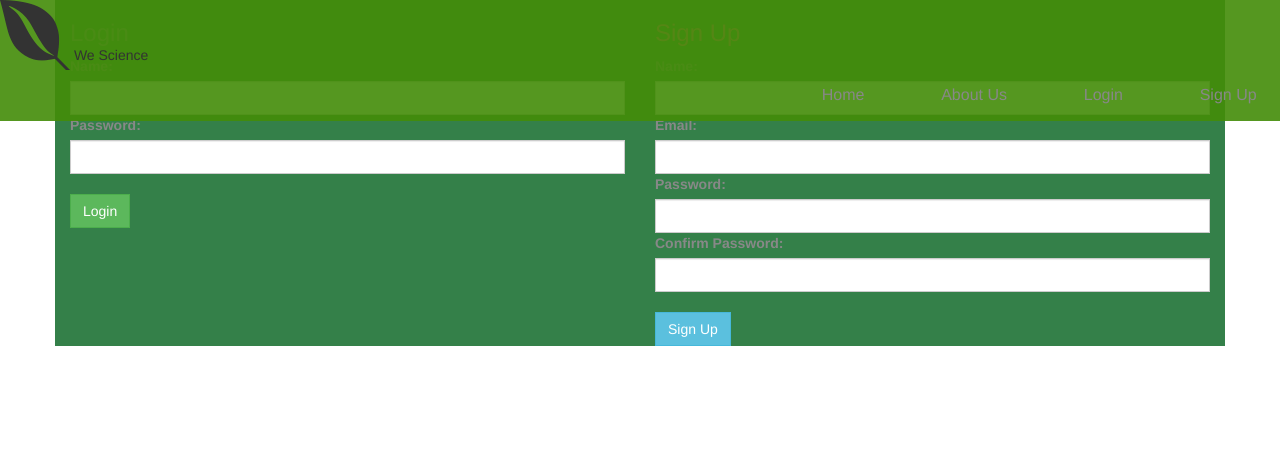
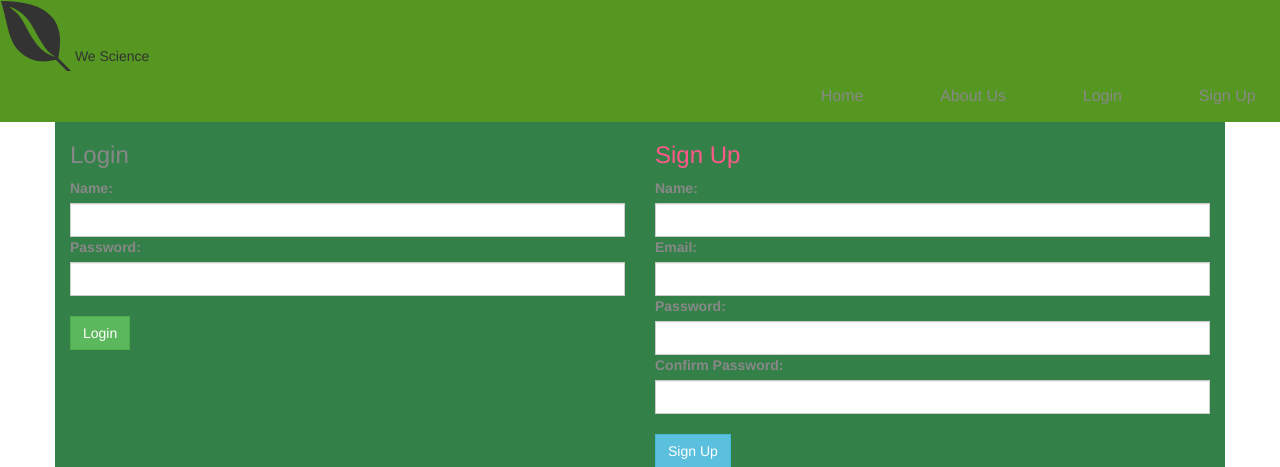
Before and after one commit to WeScience/WeScience, a Flask app: page / in a window 1280 px wide. Shown: the top 467 px of the page. Run offline with Flask 2, Linux system fonts and the light colour scheme; parts of the project's set-up code (start-up, migrations or seed data) failed here and were passed over; some libraries are stand-ins or nearby versions.

Commit message:
Nav in my way

```diff
--- a/assets/sass/elements/_nav.scss
+++ b/assets/sass/elements/_nav.scss
@@ -1,6 +1,6 @@
 .navbar-custom {
     border-radius:0;
-    margin-bottom: 0px;
+    margin-bottom: 30px;
     /* Have to set background manually for correct transparency*/
     background: rgba( 67, 140, 8, 0.9);
 }
--- a/templates/common/header.html
+++ b/templates/common/header.html
@@ -1,5 +1,5 @@
 <header id="page-header" class="row">
-    <nav class="navbar navbar-fixed-top navbar-custom">
+    <nav class="navbar navbar-custom">
         <div class="container-fluid">
             <div class="navbar-header">
                 <!-- 3 bar icon for opening navbar on mobile -->
```
